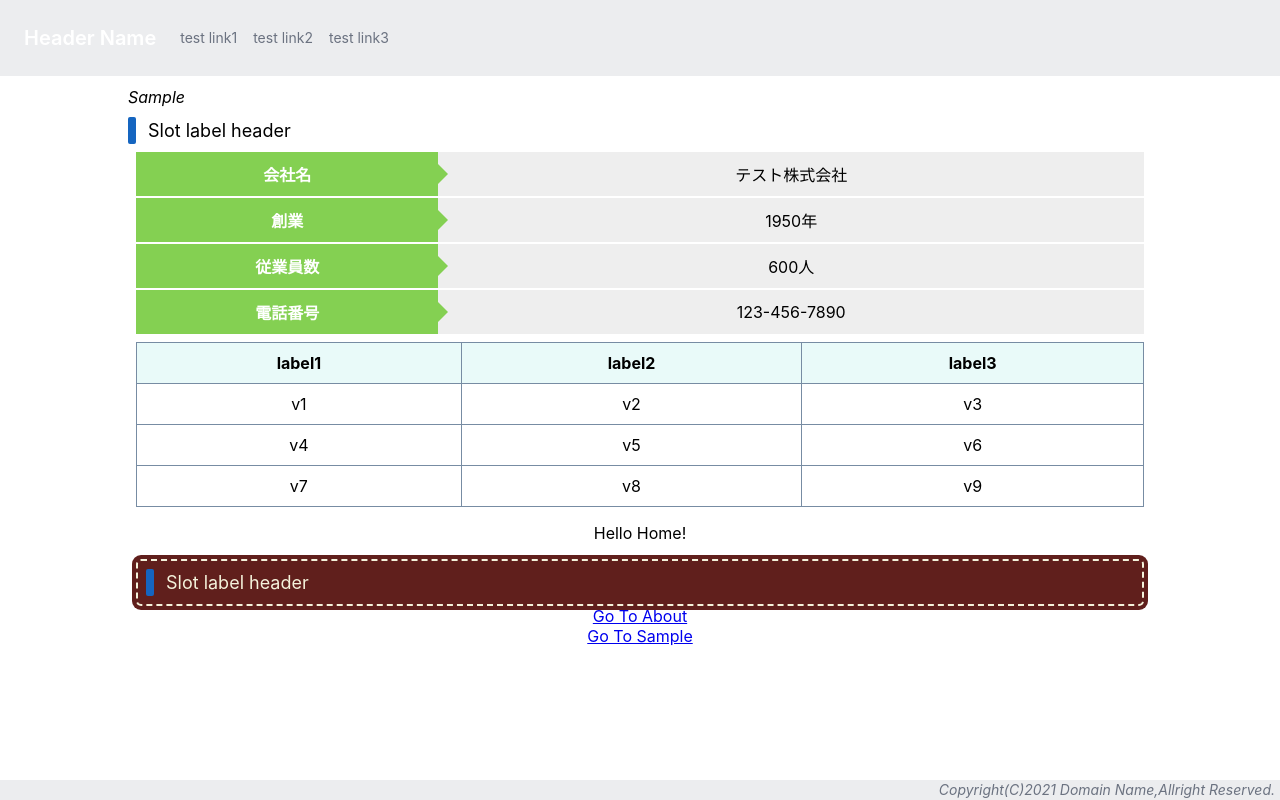
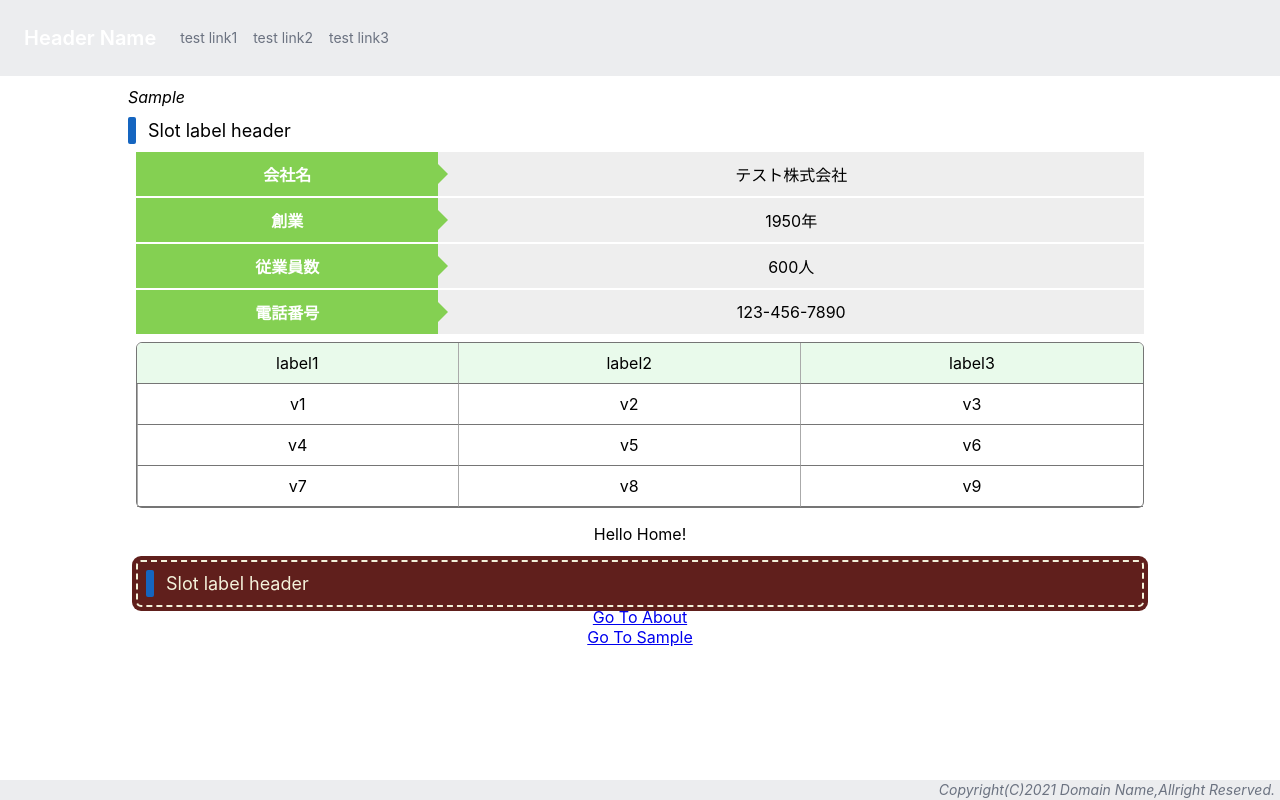
Before and after one commit to FumihiroMaejima/amplify-test, a React (Vite) app: page /sample in a window 1280 px wide. Built offline with nearby package versions, Linux system fonts and the light colour scheme.

Commit message:
modify simple table css.

```diff
--- a/src/assets/scss/components/parts/PartsSimpleTable.scss
+++ b/src/assets/scss/components/parts/PartsSimpleTable.scss
@@ -4,22 +4,61 @@ $parts-simple-table-second-label-color: #84d052;
 // td color
 $parts-simple-table-default-contents-color: #eeeeee;
 
+// header-background-color
+$parts-simple-table-default-header-color: #e9faeb;
+
+// header-font-weight
+$parts-simple-table-default-header-font-weight: 400;
+
+// border-color
+$parts-simple-table-default-border-color: #757575;
+
 .parts-simple-table {
   &.parts-simple-table__table-element {
     width: 100%;
     text-align: center;
-    border-collapse: collapse;
+    // border-collapse: collapse; // border-radius無効
+    border-collapse: separate;
     border-spacing: 0;
+    border: solid 1px $parts-simple-table-default-border-color;
+    border-radius: 6px;
+	  -webkit-border-radius: 6px;
+	  -moz-border-radius: 6px;
 
     th{
       padding: 10px;
-      background: #e9faf9;
-      border: solid 1px #778ca3;
+      background: $parts-simple-table-default-header-color;
+      // border: solid 1px $parts-simple-table-default-border-color;
+      border-bottom: solid 1px $parts-simple-table-default-border-color;
+      font-weight: $parts-simple-table-default-header-font-weight;
     }
 
     td{
       padding: 10px;
-      border: solid 1px #778ca3;
+      // border: solid 1px $parts-simple-table-default-border-color;
+      border-bottom: solid 1px $parts-simple-table-default-border-color;
+      /* &:not(last-child){
+        //border-bottom: none;
+        border-bottom: solid 1px $parts-simple-table-default-border-color;
+      } */
+    }
+
+    thead th + th,
+    tbody td {
+      border-left: 1px solid #aaa;
+    }
+
+    thead tr:first-child th:first-child {
+      border-radius: 5px 0 0 0;
+    }
+    thead tr:first-child th:last-child {
+      border-radius: 0 5px 0 0;
+    }
+    tbody tr:last-child th:first-child {
+      border-radius: 0 0 0 5px;
+    }
+    tbody tr:last-child th:last-child {
+      border-radius: 0 0 5px 0;
     }
   }
 }
```
